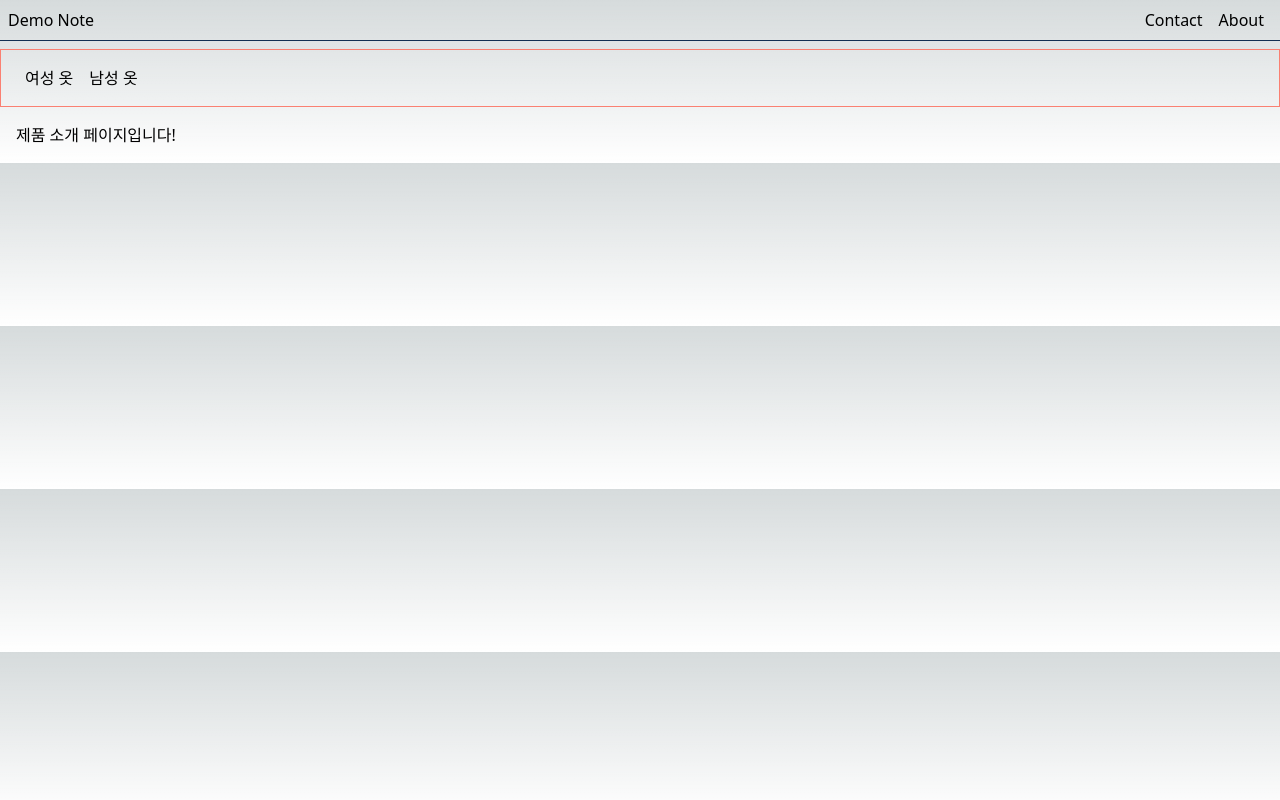
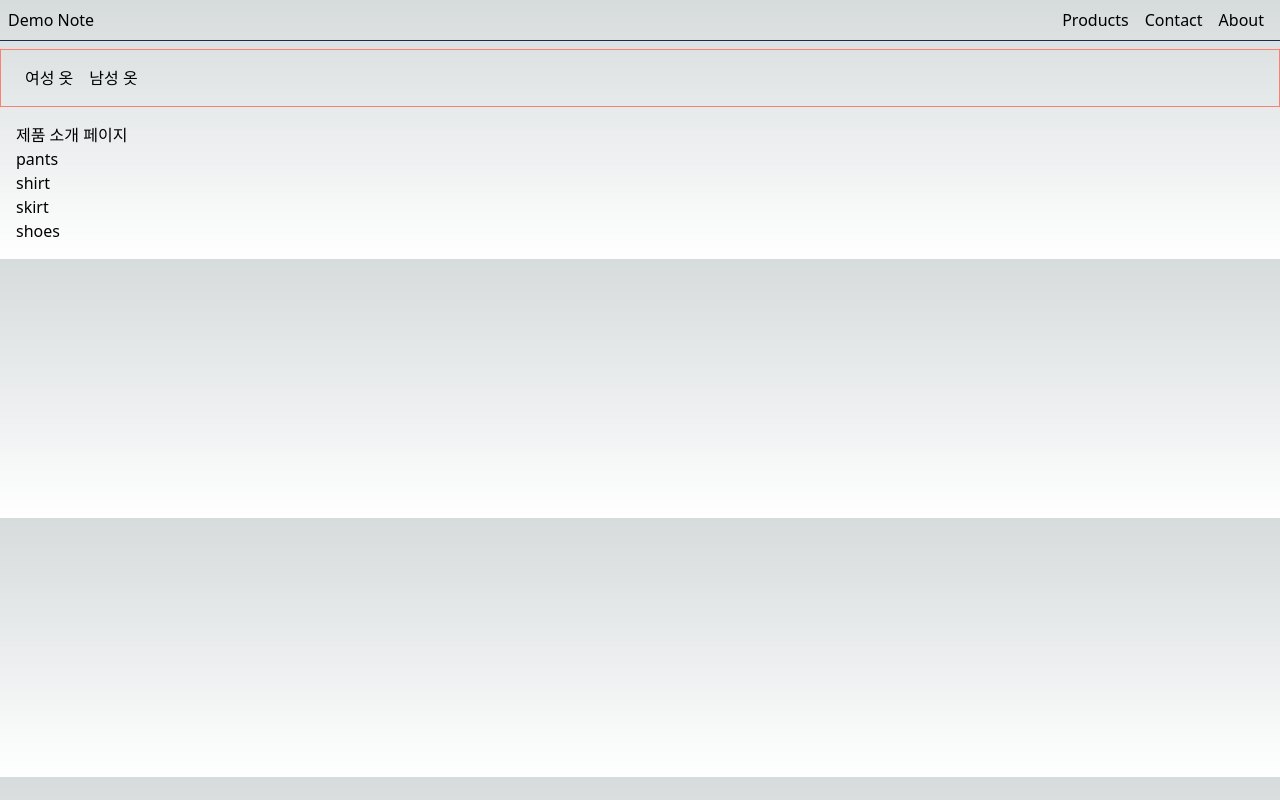
Before and after one commit to prgrms-web-devcourse/FEDC4-React-Study, a Next.js app in the folder donghwan/my-app/: page /products in a window 1280 px wide. Built offline with nearby package versions, Linux system fonts and the light colour scheme.

Commit message:
feat: Link

```diff
--- a/donghwan/my-app/src/app/layout.tsx
+++ b/donghwan/my-app/src/app/layout.tsx
@@ -2,6 +2,7 @@
 import type { Metadata } from 'next';
 import { Inter } from 'next/font/google';
 import styles from './layout.module.css';
+import Link from 'next/link';
 
 const inter = Inter({ subsets: ['latin'] });
 
@@ -21,8 +22,9 @@
         <header className={styles.header}>
           <h1>Demo Note</h1>
           <nav className={styles.nav}>
-            <a href="">Contact</a>
-            <a href="">About</a>
+            <Link href="/products">Products</Link>
+            <Link href="/contact">Contact</Link>
+            <Link href="/about">About</Link>
           </nav>
         </header>
 
--- a/donghwan/my-app/src/app/products/page.tsx
+++ b/donghwan/my-app/src/app/products/page.tsx
@@ -1,3 +1,18 @@
-export default function Products() {
-  return <h1>제품 소개 페이지입니다!</h1>;
+import Link from 'next/link';
+
+const products = ['pants', 'shirt', 'skirt', 'shoes'];
+
+export default function ProductsLayout() {
+  return (
+    <>
+      <h1>제품 소개 페이지</h1>
+      <ul>
+        {products.map((product) => (
+          <li key={product}>
+            <Link href={`/products/${product}`}>{product}</Link>
+          </li>
+        ))}
+      </ul>
+    </>
+  );
 }
```
